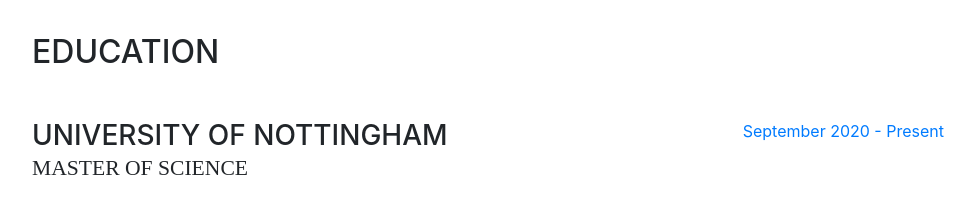
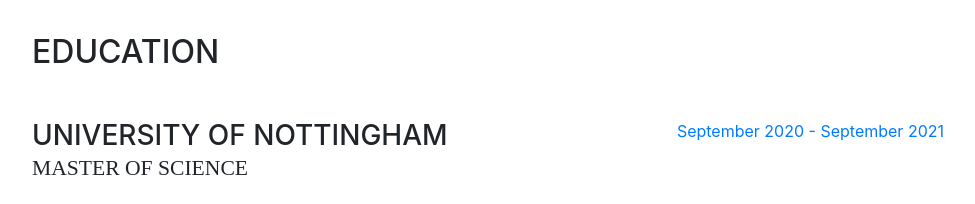
Before and after one commit to olumideomololu/olumideomololu.github.io, a website with bundled scripts: page index.html in a window 1280 px wide. Shown: the part 5040-5244 px from the top of the page, without its empty margins (288-1263 px from the left). Built offline with nearby package versions, Linux system fonts and the light colour scheme; a web font is replaced by a local one.

Commit message:
minor update

```diff
--- a/index.html
+++ b/index.html
@@ -351,7 +351,7 @@
             <div>Computer Science (Artificial Intelligence)</div>
           </div>
           <div class="resume-date text-md-right">
-            <span class="text-primary">September 2020 - Present</span>
+            <span class="text-primary">September 2020 - September 2021</span>
           </div>
         </div>
 
```
